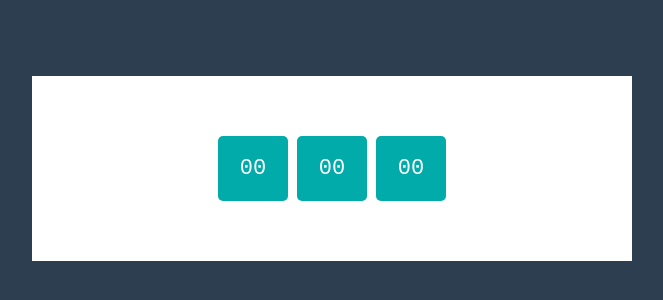
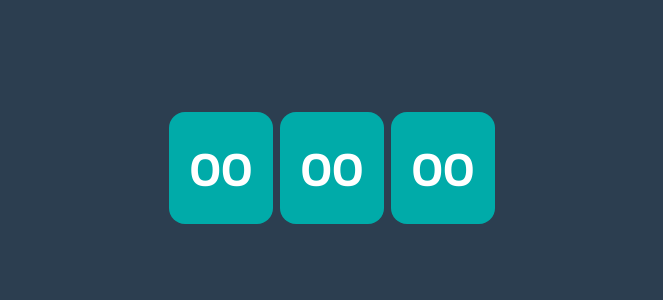
Before and after one commit to christopher-yue/React-Timer, a React (Create React App) app in the folder my-app/: page / in a window 1280 px wide. Shown: the part 232-532 px from the top of the page, without its empty margins (308-971 px from the left). Built offline with nearby package versions, Linux system fonts and the light colour scheme.

Commit message:
style changes

```diff
--- a/my-app/src/App.css
+++ b/my-app/src/App.css
@@ -30,7 +30,6 @@
 
 .clock-holder {
   width: 100%;
-  background: #fff;
   margin: 30px auto;
   position: relative;
 }
@@ -43,9 +42,9 @@
   background: #00aba9;
   color: #fff;
   display: inline-block;
-  font-family: monospace;
-  font-size: 22px;
+  font-family: "Kanit", sans-serif;
+  font-size: 3rem;
   padding: 20px;
-  border-radius: 5px;
-  width: 70px;
+  border-radius: 1rem;
+  width: 6.5rem;
 }
--- a/my-app/src/index.css
+++ b/my-app/src/index.css
@@ -1,9 +1,11 @@
+@import url("https://fonts.googleapis.com/css2?family=Kanit:wght@500&family=Roboto:wght@300;400;500;700&display=swap");
 body {
   margin: 0;
   background-color: #223343;
-  font-family: -apple-system, BlinkMacSystemFont, "Segoe UI", "Roboto", "Oxygen",
+  /* font-family: -apple-system, BlinkMacSystemFont, "Segoe UI", "Roboto", "Oxygen",
     "Ubuntu", "Cantarell", "Fira Sans", "Droid Sans", "Helvetica Neue",
-    sans-serif;
+    sans-serif; */
+  font-family: "Kanit", sans-serf;
   -webkit-font-smoothing: antialiased;
   -moz-osx-font-smoothing: grayscale;
 }
```
Also changed, not shown: my-app/src/pages/Timer.jsx (+11 -0 lines).
